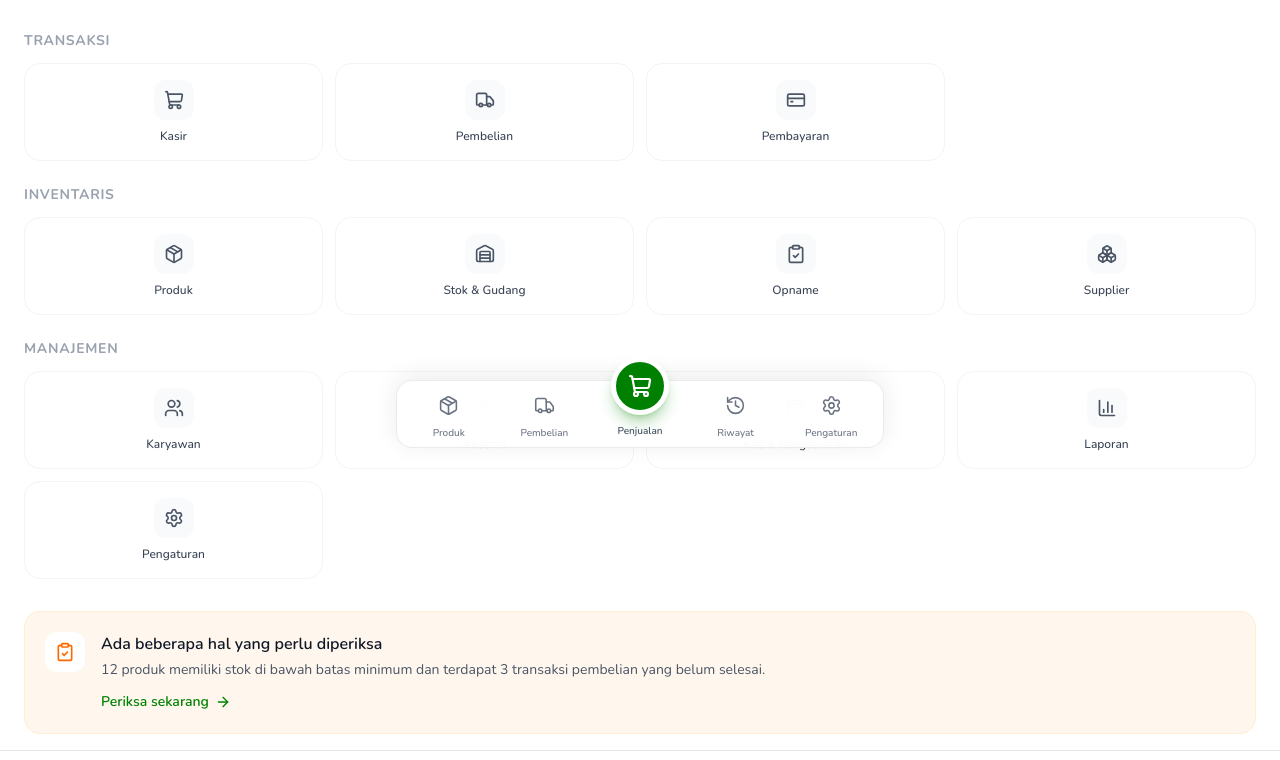
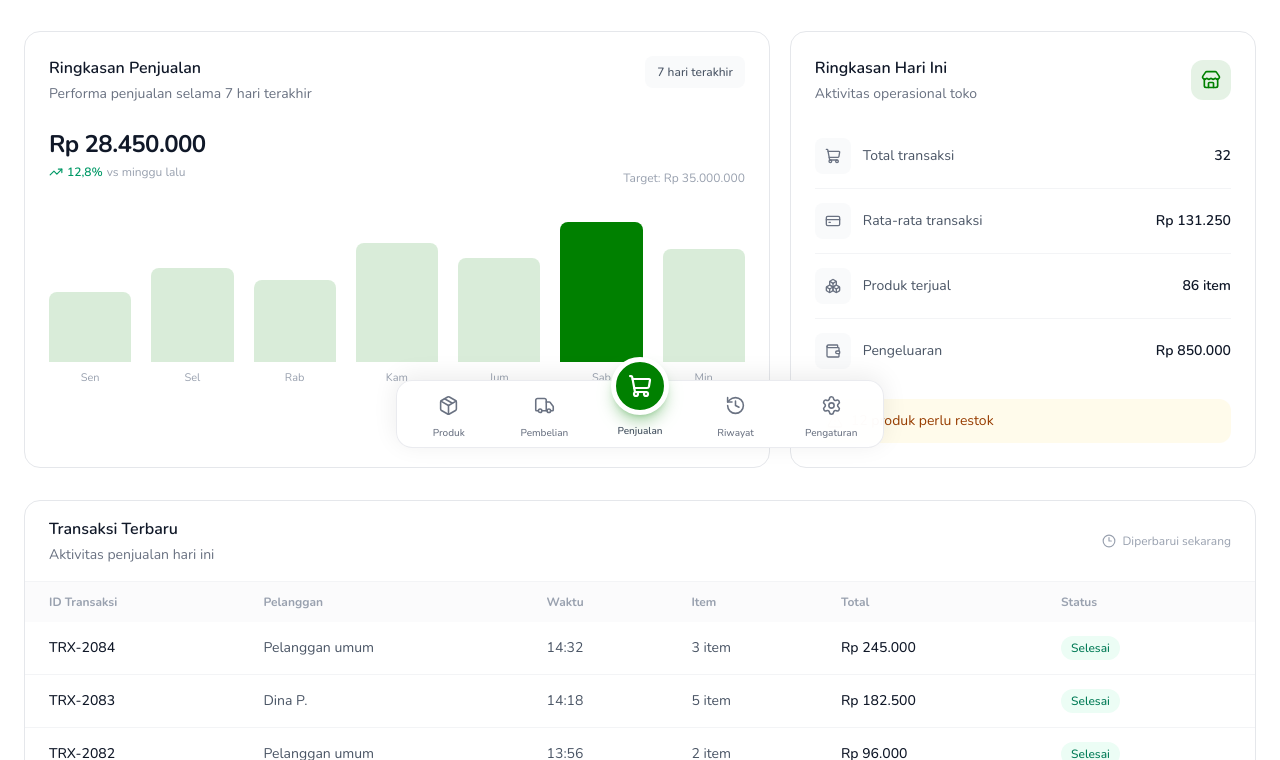
Before and after one commit to IrfanUlala/saas-management-toko, a Next.js app: page /admin in a window 1280 px wide. Shown: the part 340-1100 px from the top of the page. Built offline with nearby package versions, Linux system fonts and the light colour scheme.

Commit message:
feat: update dashboard layout with sales summary and recent transactions

```diff
--- a/app/admin/page.tsx
+++ b/app/admin/page.tsx
@@ -1,50 +1,33 @@
 import {
-  BarChart3,
   Boxes,
-  ClipboardCheck,
   CreditCard,
-  FileText,
   Package,
   Receipt,
   ShoppingCart,
   Truck,
   UserCheck,
-  Users,
-  Warehouse,
   Wallet,
-  Settings,
   Store,
-  ArrowRight,
+  TrendingUp,
+  AlertTriangle,
+  Clock3,
 } from "lucide-react";
 
-const menuGroups = [
-  {
-    title: "Transaksi",
-    items: [
-      { title: "Kasir", icon: ShoppingCart, href: "/kasir" },
-      { title: "Pembelian", icon: Truck, href: "/pembelian" },
-      { title: "Pembayaran", icon: CreditCard, href: "/pembayaran" },
-    ],
-  },
-  {
-    title: "Inventaris",
-    items: [
-      { title: "Produk", icon: Package, href: "/produk" },
-      { title: "Stok & Gudang", icon: Warehouse, href: "/gudang" },
-      { title: "Opname", icon: ClipboardCheck, href: "/opname" },
-      { title: "Supplier", icon: Boxes, href: "/supplier" },
-    ],
-  },
-  {
-    title: "Manajemen",
-    items: [
-      { title: "Karyawan", icon: Users, href: "/karyawan" },
-      { title: "Absensi", icon: UserCheck, href: "/absensi" },
-      { title: "Kas & Pengeluaran", icon: Wallet, href: "/kas" },
-      { title: "Laporan", icon: BarChart3, href: "/laporan" },
-      { title: "Pengaturan", icon: Settings, href: "/pengaturan" },
-    ],
-  },
+const salesBars = [
+  { day: "Sen", value: 46 },
+  { day: "Sel", value: 62 },
+  { day: "Rab", value: 54 },
+  { day: "Kam", value: 78 },
+  { day: "Jum", value: 68 },
+  { day: "Sab", value: 92 },
+  { day: "Min", value: 74 },
+];
+
+const transactions = [
+  { id: "TRX-2084", customer: "Pelanggan umum", time: "14:32", items: "3 item", amount: "Rp 245.000", status: "Selesai" },
+  { id: "TRX-2083", customer: "Dina P.", time: "14:18", items: "5 item", amount: "Rp 182.500", status: "Selesai" },
+  { id: "TRX-2082", customer: "Pelanggan umum", time: "13:56", items: "2 item", amount: "Rp 96.000", status: "Selesai" },
+  { id: "TRX-2081", customer: "Budi S.", time: "13:41", items: "8 item", amount: "Rp 427.000", status: "Diproses" },
 ];
 
 export default function DashboardPage() {
@@ -73,94 +56,106 @@ export default function DashboardPage() {
         </div>
       </section>
 
-      {/* Quick Summary */}
-      <section className="grid grid-cols-2 gap-3 md:grid-cols-4">
-        <SummaryCard
-          title="Penjualan Hari Ini"
-          value="Rp 4,2 Jt"
-          description="32 transaksi"
-          icon={Receipt}
-        />
-
-        <SummaryCard
-          title="Stok Menipis"
-          value="12 Produk"
-          description="Perlu diperiksa"
-          icon={Package}
-        />
-
-        <SummaryCard
-          title="Pembelian"
-          value="Rp 1,8 Jt"
-          description="5 transaksi"
-          icon={Truck}
-        />
-
-        <SummaryCard
-          title="Karyawan Hadir"
-          value="8 Orang"
-          description="Dari 10 karyawan"
-          icon={UserCheck}
-        />
+      <section className="grid grid-cols-2 gap-3 lg:grid-cols-4">
+        <SummaryCard title="Penjualan Hari Ini" value="Rp 4,2 Jt" description="32 transaksi hari ini" icon={Receipt} />
+        <SummaryCard title="Stok Menipis" value="12 Produk" description="Dari 148 produk aktif" icon={Package} />
+        <SummaryCard title="Pembelian" value="Rp 1,8 Jt" description="5 pesanan minggu ini" icon={Truck} />
+        <SummaryCard title="Karyawan Hadir" value="8 Orang" description="Dari 10 karyawan" icon={UserCheck} />
       </section>
 
-      {/* Menu */}
-      <section className="space-y-6">
-        {menuGroups.map((group) => (
-          <div key={group.title}>
-            <h2 className="mb-3 text-sm font-bold uppercase tracking-wider text-gray-400">
-              {group.title}
-            </h2>
-            <div className="grid grid-cols-2 gap-3 sm:grid-cols-3 lg:grid-cols-4">
-              {group.items.map((menu) => {
-                const Icon = menu.icon;
-                return (
-                  <a
-                    key={menu.title}
-                    href={menu.href}
-                    className="flex flex-col items-center justify-center gap-2 rounded-2xl border border-gray-100 bg-white p-4 text-center transition-all hover:border-primary/20 hover:bg-primary/5 hover:shadow-sm"
-                  >
-                    <div className="flex h-10 w-10 items-center justify-center rounded-xl bg-gray-50 text-gray-600">
-                      <Icon className="h-5 w-5" />
-                    </div>
-                    <span className="text-xs font-medium text-gray-700">
-                      {menu.title}
-                    </span>
-                  </a>
-                );
-              })}
+      <section className="grid gap-5 xl:grid-cols-[1.6fr_1fr]">
+        <div className="rounded-2xl border border-gray-200 bg-white p-5 md:p-6">
+          <div className="flex flex-wrap items-start justify-between gap-3">
+            <div>
+              <h2 className="font-semibold text-gray-900">Ringkasan Penjualan</h2>
+              <p className="mt-1 text-sm text-gray-500">Performa penjualan selama 7 hari terakhir</p>
             </div>
+            <span className="rounded-lg bg-gray-50 px-3 py-2 text-xs font-medium text-gray-600">7 hari terakhir</span>
           </div>
-        ))}
-      </section>
+          <div className="mt-6 flex items-end justify-between gap-3">
+            <div>
+              <p className="text-2xl font-bold tracking-tight text-gray-900">Rp 28.450.000</p>
+              <p className="mt-1 inline-flex items-center gap-1 text-xs font-semibold text-emerald-600"><TrendingUp className="h-3.5 w-3.5" /> 12,8% <span className="font-normal text-gray-400">vs minggu lalu</span></p>
+            </div>
+            <span className="text-xs text-gray-400">Target: Rp 35.000.000</span>
+          </div>
+          <div className="mt-6 flex h-44 items-end gap-3 sm:gap-5" aria-label="Grafik penjualan mingguan">
+            {salesBars.map((bar) => (
+              <div key={bar.day} className="flex h-full flex-1 flex-col items-center justify-end gap-2">
+                <div className="flex w-full flex-1 items-end">
+                  <div className={`w-full rounded-t-lg ${bar.day === "Sab" ? "bg-primary" : "bg-primary/15"}`} style={{ height: `${bar.value}%` }} title={`${bar.value}%`} />
+                </div>
+                <span className="text-[11px] text-gray-400">{bar.day}</span>
+              </div>
+            ))}
+          </div>
+        </div>
 
-      {/* Operational Alert */}
-      <section className="rounded-2xl border border-orange-100 bg-orange-50 p-5">
-        <div className="flex items-start gap-4">
-          <div className="flex h-10 w-10 shrink-0 items-center justify-center rounded-xl bg-white">
-            <ClipboardCheck className="h-5 w-5 text-orange-500" />
+        <div className="rounded-2xl border border-gray-200 bg-white p-5 md:p-6">
+          <div className="flex items-center justify-between">
+            <div>
+              <h2 className="font-semibold text-gray-900">Ringkasan Hari Ini</h2>
+              <p className="mt-1 text-sm text-gray-500">Aktivitas operasional toko</p>
+            </div>
+            <div className="flex h-10 w-10 items-center justify-center rounded-xl bg-primary/10 text-primary"><Store className="h-5 w-5" /></div>
           </div>
-
-          <div>
-            <h3 className="font-semibold text-gray-900">
-              Ada beberapa hal yang perlu diperiksa
-            </h3>
-
-            <p className="mt-1 text-sm text-gray-600">
-              12 produk memiliki stok di bawah batas minimum dan terdapat
-              3 transaksi pembelian yang belum selesai.
-            </p>
-
-            <a
-              href="/opname"
-              className="mt-3 inline-flex items-center gap-1.5 text-sm font-semibold text-primary hover:underline"
-            >
-              Periksa sekarang
-              <ArrowRight className="h-4 w-4" />
-            </a>
+          <div className="mt-5 divide-y divide-gray-100">
+            <MetricRow label="Total transaksi" value="32" icon={ShoppingCart} />
+            <MetricRow label="Rata-rata transaksi" value="Rp 131.250" icon={CreditCard} />
+            <MetricRow label="Produk terjual" value="86 item" icon={Boxes} />
+            <MetricRow label="Pengeluaran" value="Rp 850.000" icon={Wallet} />
+          </div>
+          <div className="mt-4 flex items-center gap-2 rounded-xl bg-amber-50 p-3 text-sm text-amber-800">
+            <AlertTriangle className="h-4 w-4 shrink-0" />
+            <span>12 produk perlu restok</span>
           </div>
         </div>
       </section>
+
+      <section className="overflow-hidden rounded-2xl border border-gray-200 bg-white">
+        <div className="flex items-center justify-between border-b border-gray-100 px-5 py-4 md:px-6">
+          <div>
+            <h2 className="font-semibold text-gray-900">Transaksi Terbaru</h2>
+            <p className="mt-1 text-sm text-gray-500">Aktivitas penjualan hari ini</p>
+          </div>
+          <span className="inline-flex items-center gap-1.5 text-xs text-gray-400"><Clock3 className="h-3.5 w-3.5" /> Diperbarui sekarang</span>
+        </div>
+        <div className="overflow-x-auto">
+          <table className="w-full min-w-150 text-left text-sm">
+            <thead className="bg-gray-50/70 text-xs font-medium text-gray-400">
+              <tr><th className="px-5 py-3 md:px-6">ID Transaksi</th><th className="px-5 py-3">Pelanggan</th><th className="px-5 py-3">Waktu</th><th className="px-5 py-3">Item</th><th className="px-5 py-3">Total</th><th className="px-5 py-3 md:px-6">Status</th></tr>
+            </thead>
+            <tbody className="divide-y divide-gray-100">
+              {transactions.map((transaction) => (
+                <tr key={transaction.id} className="text-gray-600">
+                  <td className="whitespace-nowrap px-5 py-4 font-medium text-gray-900 md:px-6">{transaction.id}</td><td className="whitespace-nowrap px-5 py-4">{transaction.customer}</td><td className="px-5 py-4">{transaction.time}</td><td className="px-5 py-4">{transaction.items}</td><td className="whitespace-nowrap px-5 py-4 font-medium text-gray-900">{transaction.amount}</td>
+                  <td className="px-5 py-4 md:px-6"><span className={`rounded-full px-2.5 py-1 text-xs font-medium ${transaction.status === "Selesai" ? "bg-emerald-50 text-emerald-700" : "bg-amber-50 text-amber-700"}`}>{transaction.status}</span></td>
+                </tr>
+              ))}
+            </tbody>
+          </table>
+        </div>
+      </section>
+    </div>
+  );
+}
+
+function MetricRow({
+  label,
+  value,
+  icon: Icon,
+}: {
+  label: string;
+  value: string;
+  icon: typeof ShoppingCart;
+}) {
+  return (
+    <div className="flex items-center justify-between py-3.5">
+      <div className="flex items-center gap-3">
+        <div className="flex h-9 w-9 items-center justify-center rounded-lg bg-gray-50 text-gray-500"><Icon className="h-4 w-4" /></div>
+        <span className="text-sm text-gray-600">{label}</span>
+      </div>
+      <span className="text-sm font-semibold text-gray-900">{value}</span>
     </div>
   );
 }
```
